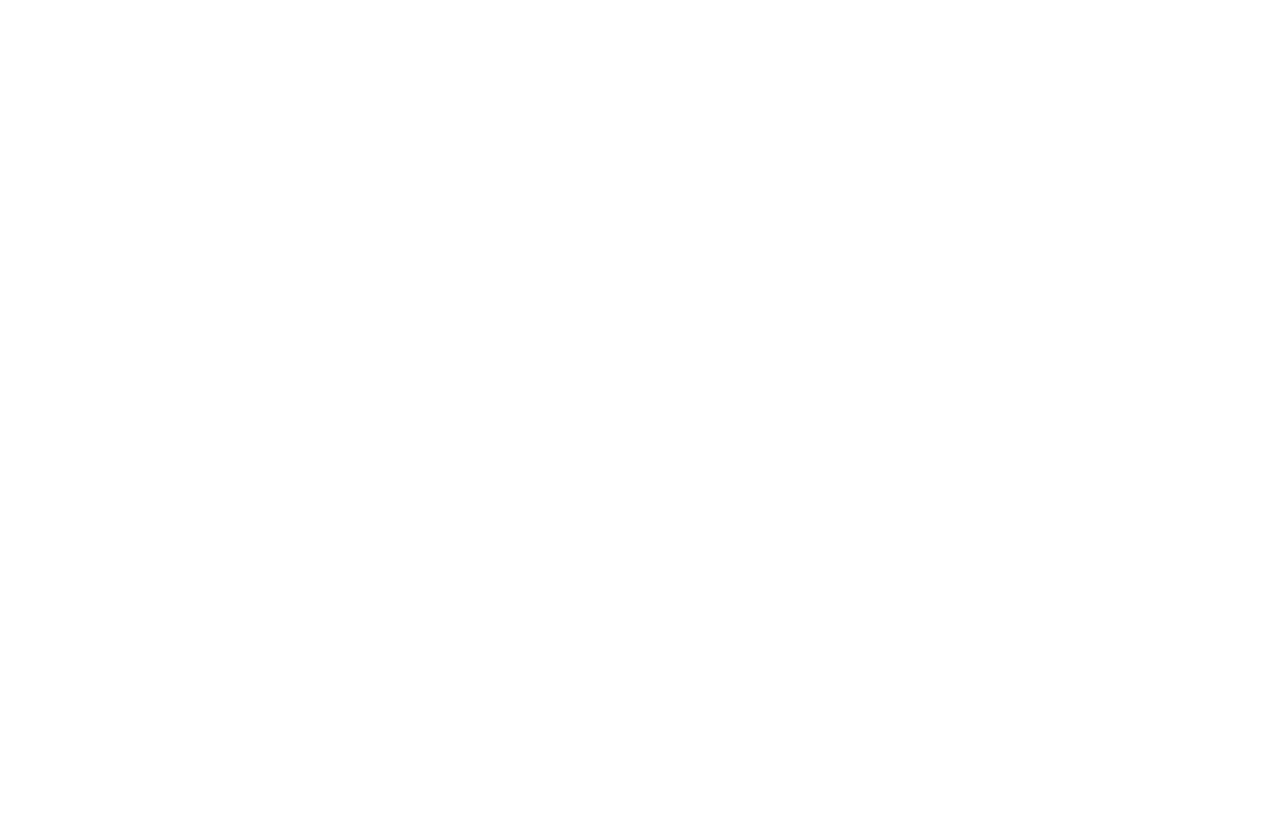
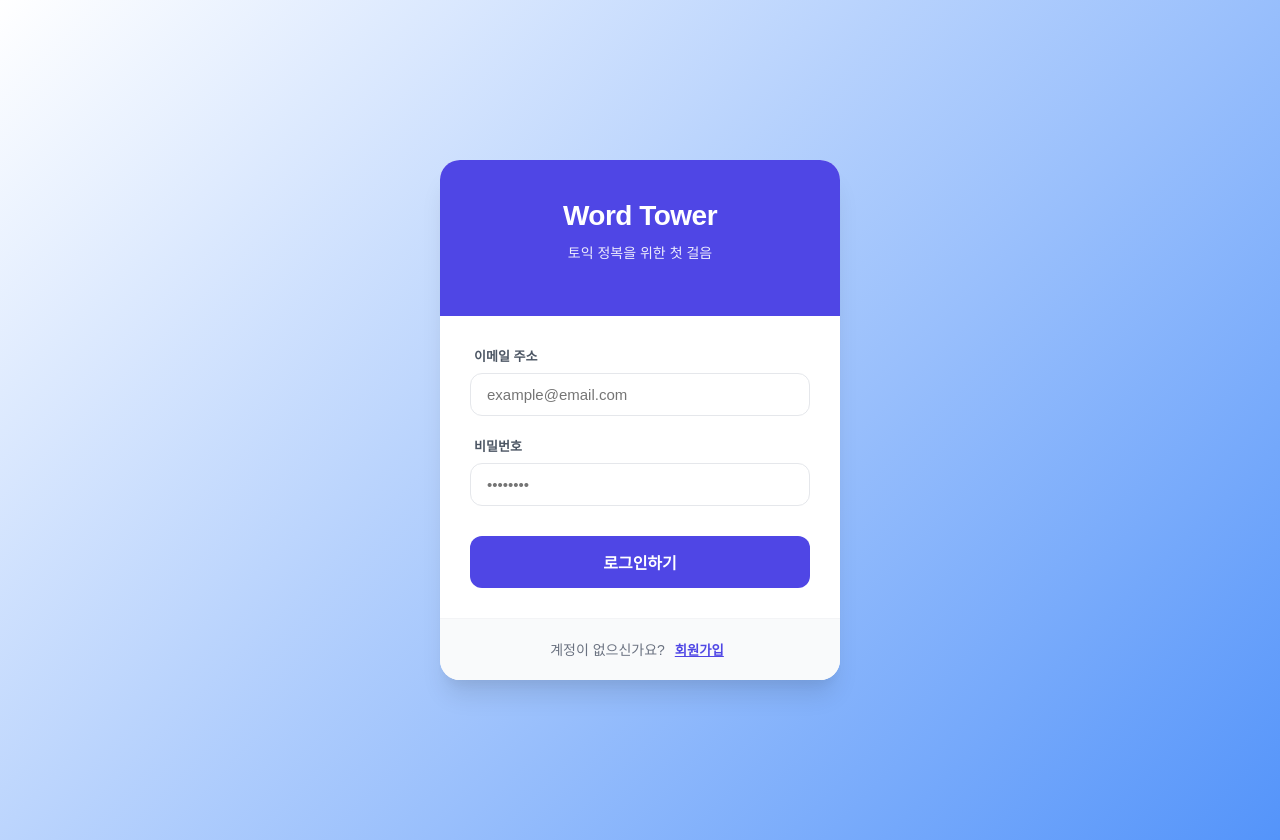
Before and after one commit to SwEngineeringTeam/WordTower, a React (Create React App) app in the folder frontend/: page /login in a window 1280 px wide. Before the commit this address had no page. Before the commit the page ends 800 px from the top, so only its background shows below. Built offline with nearby package versions, Linux system fonts and the light colour scheme.

Commit message:
feat: login front

```diff
--- a/frontend/package.json
+++ b/frontend/package.json
@@ -37,5 +37,10 @@
       "last 1 firefox version",
       "last 1 safari version"
     ]
+  },
+  "devDependencies": {
+    "autoprefixer": "^10.5.0",
+    "postcss": "^8.5.14",
+    "tailwindcss": "^4.2.4"
   }
 }
--- a/frontend/src/App.js
+++ b/frontend/src/App.js
@@ -1,40 +1,26 @@
-import React from 'react';
-import { BrowserRouter as Router, Routes, Route, Link } from 'react-router-dom';
-import WordManager from './components/WordManager'; // 파일 위치가 다르면 경로를 꼭 확인하세요!
+import React from "react";
+import { BrowserRouter as Router, Routes, Route } from "react-router-dom";
 
-// 1. 대문이 될 메인 페이지 (Home)
-const Home = () => (
-  <div style={{ textAlign: 'center', marginTop: '100px', fontFamily: 'Arial' }}>
-    <h1 style={{ fontSize: '3rem', color: '#2563eb' }}>Word Tower 🗼</h1>
-    <p>토익 정복을 위한 똑똑한 단어장</p>
-    <div style={{ marginTop: '30px' }}>
-      <Link to="/admin">
-        <button style={{
-          padding: '12px 24px',
-          fontSize: '1rem',
-          cursor: 'pointer',
-          backgroundColor: '#2563eb',
-          color: 'white',
-          border: 'none',
-          borderRadius: '8px'
-        }}>
-          관리자 페이지 (단어 입력)
-        </button>
-      </Link>
-    </div>
-  </div>
-);
+// 페이지 컴포넌트들 (위치에 맞게 import)
+import Homepage from "./pages/HomePage";
+import LoginPage from "./pages/LoginPage";
+import WordManager from "./components/WordManager"; // 기존 관리자 컴포넌트
 
-// 2. 전체 페이지 길 안내 (Routing)
 function App() {
   return (
     <Router>
       <Routes>
-        {/* http://localhost:3000 접속 시 */}
-        <Route path="/" element={<Home />} />
+        {/* 1. 메인 홈페이지: 이제 외부 파일(pages/Homepage.jsx)을 사용합니다 */}
+        <Route path="/" element={<Homepage />} />
 
-        {/* http://localhost:3000/admin 접속 시 */}
+        {/* 2. 로그인 페이지: 새로 추가 */}
+        <Route path="/login" element={<LoginPage />} />
+
+        {/* 3. 관리자 페이지: 기존 WordManager 연결 */}
         <Route path="/admin" element={<WordManager />} />
+
+        {/* 4. (선택) 일반 유저용 대시보드가 있다면 추가 */}
+        {/* <Route path="/user" element={<UserDashboard />} /> */}
       </Routes>
     </Router>
   );
--- a/frontend/src/pages/HomePage.jsx
+++ b/frontend/src/pages/HomePage.jsx
@@ -0,0 +1,94 @@
+import React from "react";
+import { Link, useNavigate } from "react-router-dom";
+
+const HomePage = () => {
+  const navigate = useNavigate();
+
+  // 로컬 스토리지에서 정보 가져오기
+  const role = localStorage.getItem("role"); // 'ADMIN' 또는 'USER'
+  const token = localStorage.getItem("token");
+
+  const handleLogout = () => {
+    localStorage.clear(); // 토큰 및 역할 정보 삭제
+    navigate("/login");
+  };
+
+  return (
+    <div
+      style={{ textAlign: "center", marginTop: "100px", fontFamily: "Arial" }}
+    >
+      <h1 style={{ fontSize: "3rem", color: "#2563eb" }}>Word Tower 🗼</h1>
+      <p>토익 정복을 위한 똑똑한 단어장</p>
+
+      <div
+        style={{
+          marginTop: "30px",
+          display: "flex",
+          flexDirection: "column", // 세로 정렬을 위해 추가
+          alignItems: "center",
+          gap: "15px",
+        }}
+      >
+        {/* 1. 로그인을 안 했을 때 (토큰이 없을 때) */}
+        {!token ? (
+          <Link to="/login">
+            <button style={buttonStyle}>로그인하기</button>
+          </Link>
+        ) : (
+          /* 2. 로그인을 했을 때 (토큰이 있을 때) */
+          <>
+            <p style={{ fontWeight: "bold", fontSize: "1.2rem" }}>
+              반갑습니다,{" "}
+              <span style={{ color: "#2563eb" }}>
+                {role === "ADMIN" ? "관리자" : "유저"}
+              </span>
+              님!
+            </p>
+
+            <div style={{ display: "flex", gap: "10px" }}>
+              {/* 관리자라면 관리자 버튼, 일반 유저라면 학습 버튼 */}
+              {role === "ADMIN" ? (
+                <Link to="/admin">
+                  <button
+                    style={{ ...buttonStyle, backgroundColor: "#10b981" }}
+                  >
+                    관리자 페이지 (단어 관리)
+                  </button>
+                </Link>
+              ) : (
+                <Link to="/user">
+                  <button
+                    style={{ ...buttonStyle, backgroundColor: "#f59e0b" }}
+                  >
+                    오늘의 단어 학습하기
+                  </button>
+                </Link>
+              )}
+
+              {/* 로그아웃 버튼은 로그인 시 항상 노출 */}
+              <button
+                onClick={handleLogout}
+                style={{ ...buttonStyle, backgroundColor: "#ef4444" }}
+              >
+                로그아웃
+              </button>
+            </div>
+          </>
+        )}
+      </div>
+    </div>
+  );
+};
+
+const buttonStyle = {
+  padding: "12px 24px",
+  fontSize: "1rem",
+  cursor: "pointer",
+  backgroundColor: "#2563eb",
+  color: "white",
+  border: "none",
+  borderRadius: "8px",
+  transition: "opacity 0.2s",
+};
+
+export default HomePage;
--- a/frontend/src/pages/LoginPage.jsx
+++ b/frontend/src/pages/LoginPage.jsx
@@ -0,0 +1,71 @@
+import React, { useState } from "react";
+import { useNavigate } from "react-router-dom";
+import { login } from "../services/authService";
+import "../style/LoginPage.css";
+
+const LoginPage = () => {
+  const [email, setEmail] = useState("");
+  const [password, setPassword] = useState("");
+  const navigate = useNavigate();
+
+  const handleLogin = async (e) => {
+    e.preventDefault();
+    try {
+      const data = await login(email, password);
+      if (data.role === "ADMIN") {
+        navigate("/admin");
+      } else {
+        navigate("/");
+      }
+    } catch (err) {
+      alert(err);
+    }
+  };
+
+  return (
+    <div className="login-container">
+      <div className="login-card">
+        <div className="login-header">
+          <h2>Word Tower</h2>
+          <p>토익 정복을 위한 첫 걸음</p>
+        </div>
+
+        <form onSubmit={handleLogin} className="login-form">
+          <div className="input-group">
+            <label>이메일 주소</label>
+            <input
+              type="email"
+              placeholder="example@email.com"
+              value={email}
+              onChange={(e) => setEmail(e.target.value)}
+              required
+            />
+          </div>
+
+          <div className="input-group">
+            <label>비밀번호</label>
+            <input
+              type="password"
+              placeholder="••••••••"
+              value={password}
+              onChange={(e) => setPassword(e.target.value)}
+              required
+            />
+          </div>
+
+          <button type="submit" className="login-button">
+            로그인하기
+          </button>
+        </form>
+
+        <div className="login-footer">
+          <p>
+            계정이 없으신가요? <button>회원가입</button>
+          </p>
+        </div>
+      </div>
+    </div>
+  );
+};
+
+export default LoginPage;
--- /dev/null
+++ b/frontend/src/services/authService.js
@@ -0,0 +1,22 @@
+import API from "../api/axiosConfig"; // axios 대신 우리가 만든 설정파일 임포트
+
+export const login = async (email, password) => {
+  try {
+    // 1. 주소를 다 적을 필요 없이 엔드포인트만 적습니다.
+    // axiosConfig에서 baseURL을 http://localhost:8080으로 잡았다면
+    // 아래 경로는 자동으로 http://localhost:8080/api/login 이 됩니다.
+    const response = await API.post("/api/login", { email, password });
+
+    // 2. 성공 시 데이터 저장
+    if (response.data.token) {
+      localStorage.setItem("token", response.data.token);
+      localStorage.setItem("role", response.data.role); // 'ADMIN' 또는 'USER'
+    }
+
+    return response.data;
+  } catch (error) {
+    // 3. 에러 처리
+    // axiosConfig에서 인터셉터를 설정했다면 여기서 공통 에러 처리가 가능합니다.
+    throw error.response?.data?.message || "로그인 서버 연결 실패";
+  }
+};
--- /dev/null
+++ b/frontend/src/style/LoginPage.css
@@ -0,0 +1,123 @@
+/* 로그인 전체 배경 */
+.login-container {
+  min-height: 100vh;
+  display: flex;
+  align-items: center;
+  justify-content: center;
+  background: linear-gradient(135deg, #ffff 0%, #5494fa 100%);
+  padding: 20px;
+  font-family: "Arial", sans-serif;
+}
+
+/* 로그인 카드 */
+.login-card {
+  background: white;
+  width: 100%;
+  max-width: 400px;
+  border-radius: 20px;
+  box-shadow:
+    0 20px 25px -5px rgba(0, 0, 0, 0.1),
+    0 10px 10px -5px rgba(0, 0, 0, 0.04);
+  overflow: hidden;
+}
+
+/* 상단 파란색 헤더 */
+.login-header {
+  background: #4f46e5;
+  padding: 40px 20px;
+  text-align: center;
+  color: white;
+}
+
+.login-header h2 {
+  margin: 0;
+  font-size: 28px;
+  font-weight: 800;
+  letter-spacing: -0.5px;
+}
+
+.login-header p {
+  margin-top: 10px;
+  font-size: 14px;
+  opacity: 0.9;
+}
+
+/* 폼 영역 */
+.login-form {
+  padding: 30px;
+}
+
+.input-group {
+  margin-bottom: 20px;
+}
+
+.input-group label {
+  display: block;
+  font-size: 13px;
+  font-weight: 600;
+  color: #4b5563;
+  margin-bottom: 8px;
+  margin-left: 4px;
+}
+
+.input-group input {
+  width: 100%;
+  padding: 12px 16px;
+  border: 1px solid #e5e7eb;
+  border-radius: 12px;
+  font-size: 15px;
+  transition: all 0.2s;
+  box-sizing: border-box; /* 패딩이 너비를 넘지 않게 설정 */
+}
+
+.input-group input:focus {
+  outline: none;
+  border-color: #4f46e5;
+  box-shadow: 0 0 0 4px rgba(79, 70, 229, 0.1);
+}
+
+/* 로그인 버튼 */
+.login-button {
+  width: 100%;
+  padding: 14px;
+  background: #4f46e5;
+  color: white;
+  border: none;
+  border-radius: 12px;
+  font-size: 16px;
+  font-weight: 700;
+  cursor: pointer;
+  transition: all 0.2s;
+  margin-top: 10px;
+}
+
+.login-button:hover {
+  background: #4338ca;
+}
+
+.login-button:active {
+  transform: scale(0.98);
+}
+
+/* 하단 가입 안내 */
+.login-footer {
+  background: #f9fafb;
+  padding: 20px;
+  text-align: center;
+  border-top: 1px solid #f3f4f6;
+}
+
+.login-footer p {
+  font-size: 14px;
+  color: #6b7280;
+  margin: 0;
+}
+
+.login-footer button {
+  background: none;
+  border: none;
+  color: #4f46e5;
+  font-weight: 700;
+  cursor: pointer;
+  text-decoration: underline;
+}
```
Also changed, not shown: frontend/src/api/axiosConfig.js (+47 -0 lines), frontend/src/services/authServivce.js (deleted), 1 other file (tests, documents, lock files or other folders).
